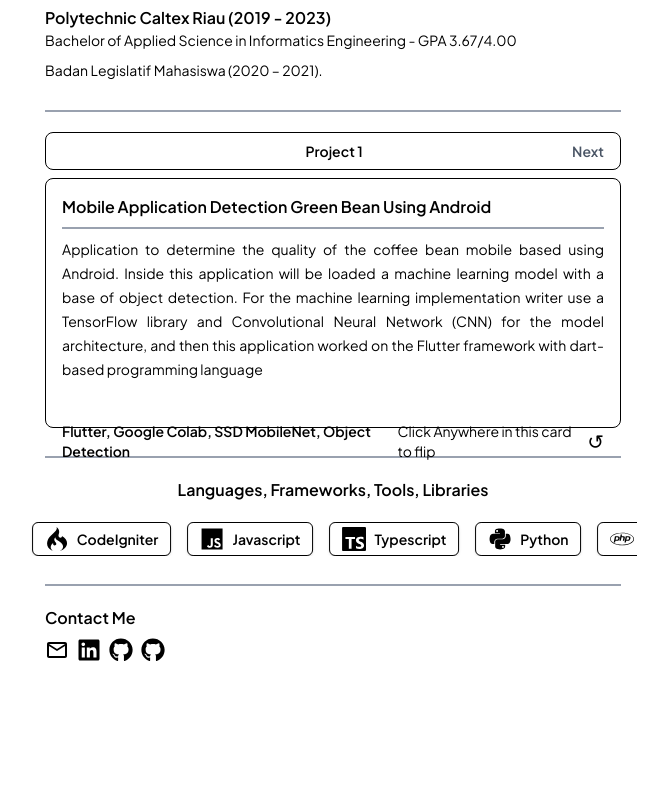
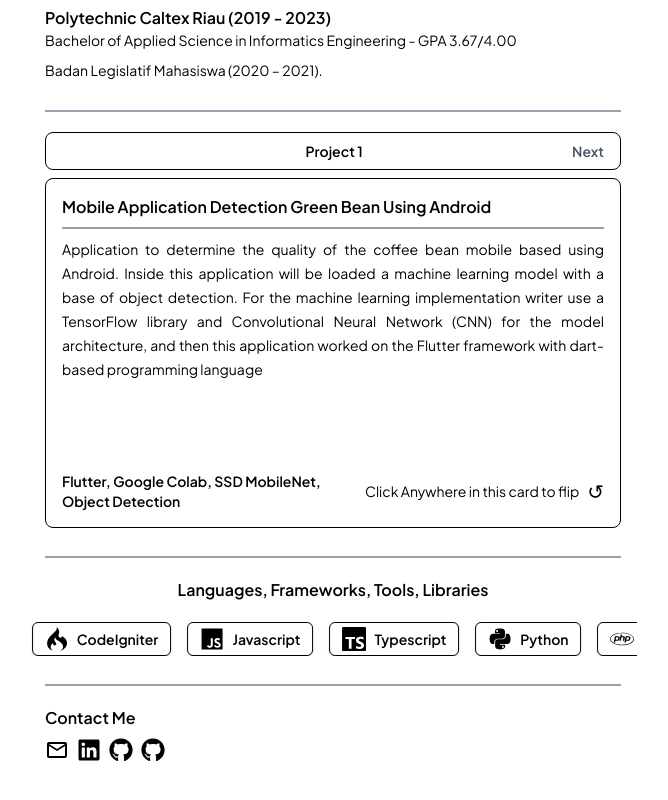
Before and after one commit to hanififran/personal, a React (Vite) app: page / in a window 1280 px wide. Shown: the part 1298-2098 px from the top of the page, without its empty margins (307-975 px from the left). Before the commit the page ends 2008 px from the top, so only its background shows below. Built offline with nearby package versions, Linux system fonts and the light colour scheme.

Commit message:
Update ProjectCards component styling for improved layout and interaction

```diff
--- a/src/components/ProjectCards.tsx
+++ b/src/components/ProjectCards.tsx
@@ -76,7 +76,7 @@ export default function ProjectCards({ data }: ProjectCardsProps) {
         </div>
       </div>
       <div
-        className="w-full h-[450px] lg:h-[250px] perspective"
+        className="w-full h-[550px] lg:h-[350px] perspective"
         onClick={() => setFlipped(!flipped)}
       >
         <div
@@ -91,10 +91,10 @@ export default function ProjectCards({ data }: ProjectCardsProps) {
             <div className="mt-2 text-justify text-sm/6">
               {currentProject.description}
             </div>
-            <div className="mt-auto flex flex-col lg:flex-row gap-2 justify-between items-center pt-10">
+            <div className="mt-auto flex flex-col lg:flex-row gap-2 justify-center lg:justify-between items-center pt-10">
               <p className="title text-sm">{currentProject.tools}</p>
               <div className="flex gap-2 items-center">
-              <p className="text-sm">Click Anywhere in this card to flip </p>
+              <p className="text-sm text-nowrap">Click Anywhere in this card to flip </p>
               <p className="text-xl">↺</p>
               </div>
             </div>
```
